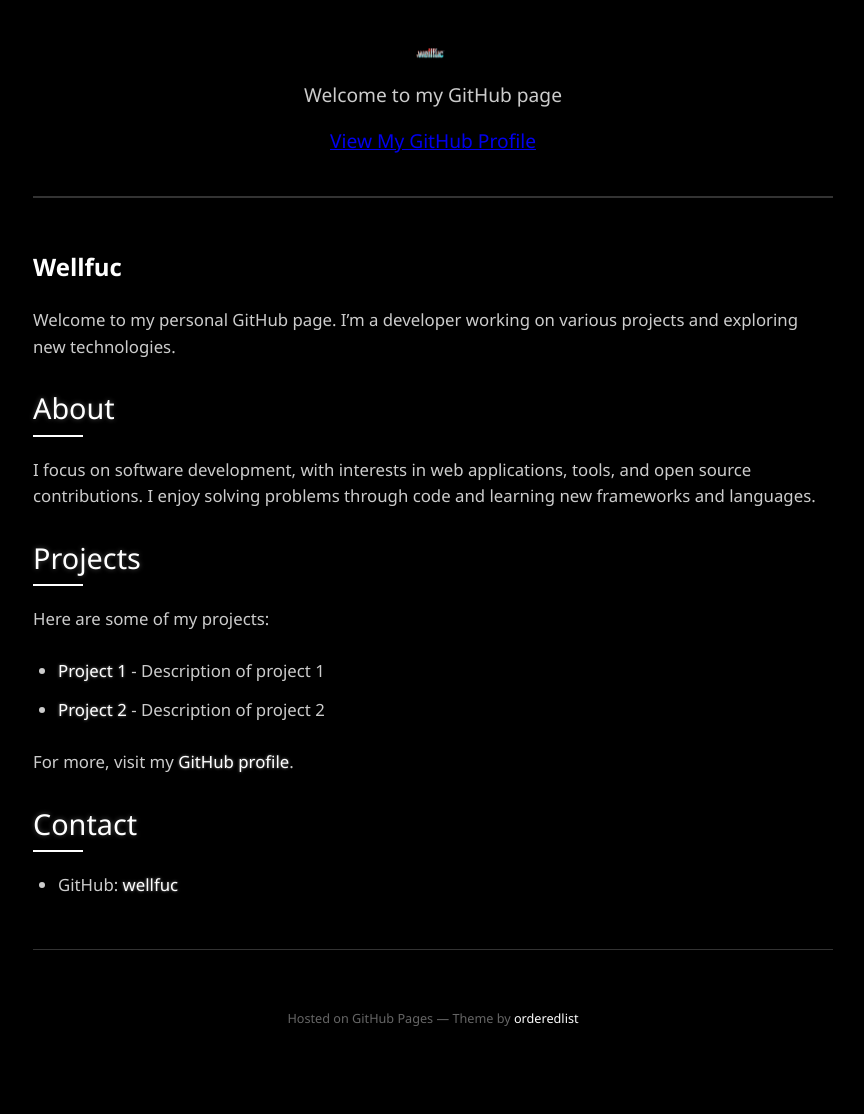
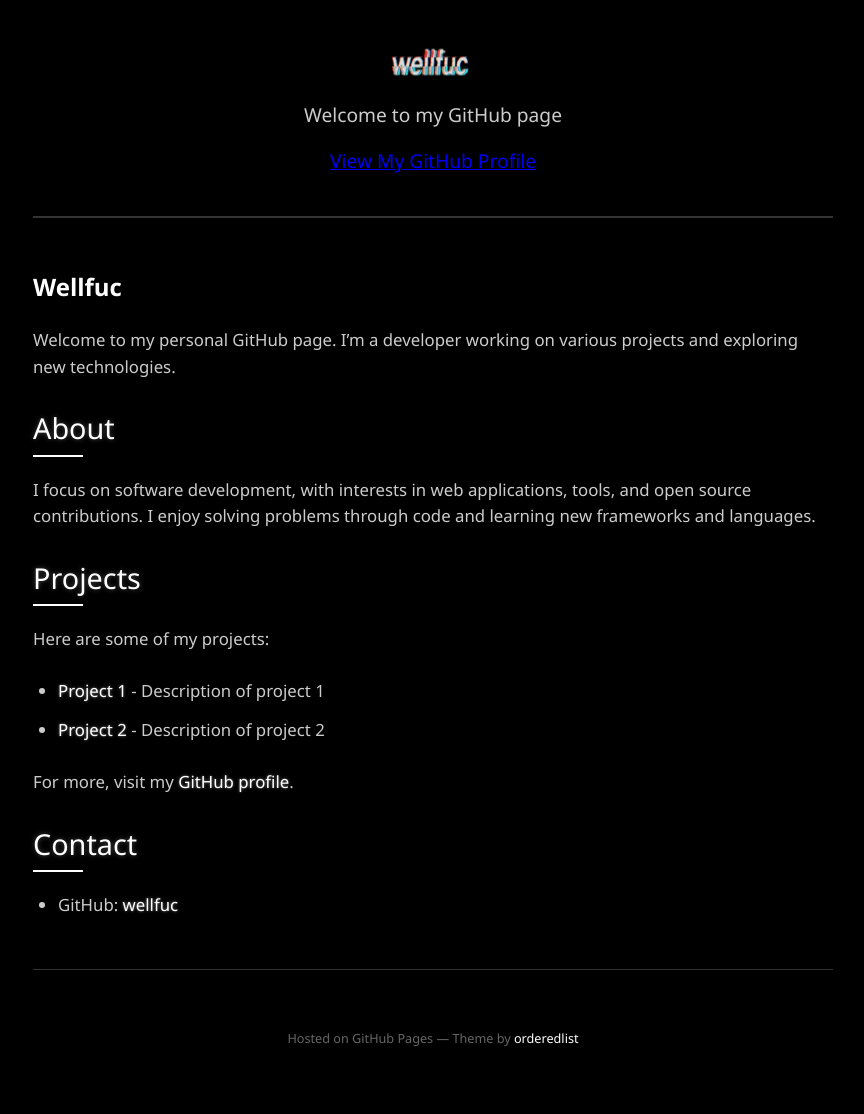
Before and after one commit to wellfuc/wellfuc.github.io, a Jekyll site: the page built from index.md, in a window 1280 px wide. Shown: the whole page, without its empty margins (207-1071 px from the left). Built offline with Jekyll 4.4.1, drawn with Linux system fonts in a browser that asks for light colours.

Commit message:
Update style.css

```diff
--- a/assets/css/style.css
+++ b/assets/css/style.css
@@ -25,7 +25,7 @@ header {
 header .profile-img {
   position: relative;
   width: 240px;
-  height: 10px;
+  height: 30px;
   margin: 0 auto 20px;
   background: transparent url("/assets/images/wellfuc.png") center / contain no-repeat;
   /*border-radius: 50%;*/
```
